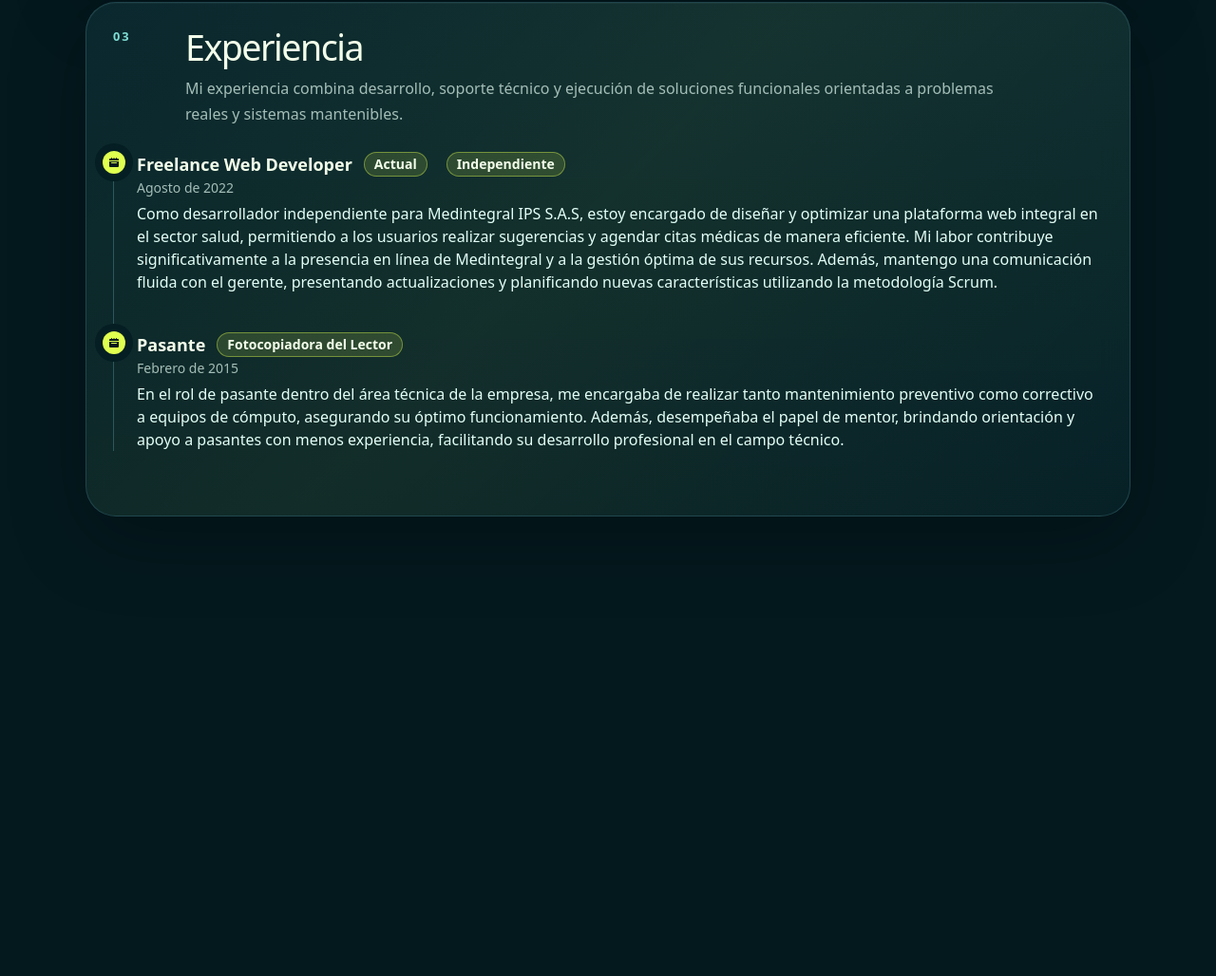
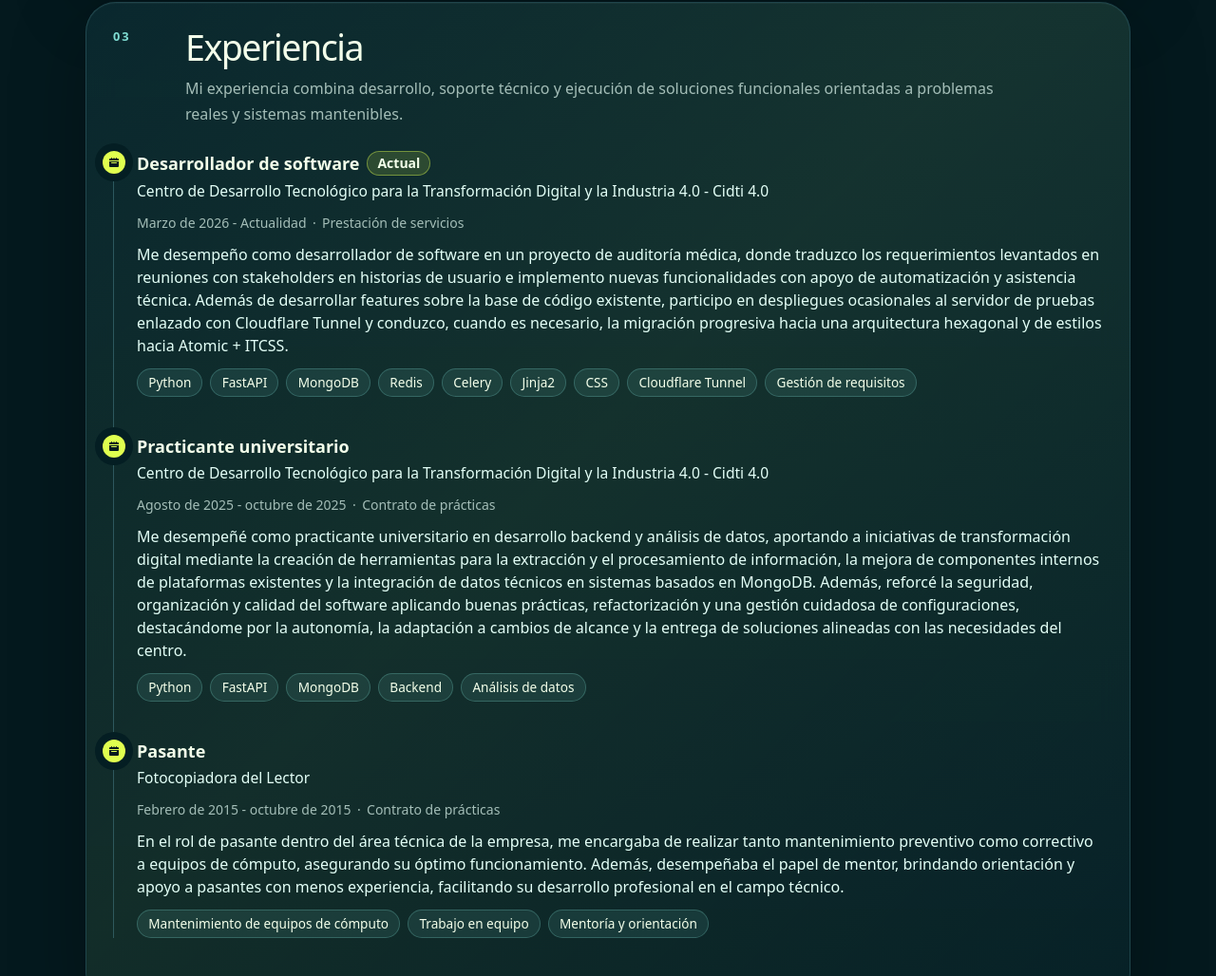
Before and after one commit to smaje99/portfolio, an Astro site: page / in a window 1280 px wide. Shown: the part 1681-2709 px from the top of the page at 95% size. Before the commit the page ends 2305 px from the top, so only its background shows below. Built offline with nearby package versions, Linux system fonts and the light colour scheme; Astro itself is replaced by a stand-in of ours.

Commit message:
✨ feat(experience): refresh portfolio timeline with CIDTI roles and richer metadata
- replace the freelance entry with current and internship roles at CIDTI 4.0
- show date ranges, employment type, and skill chips in the experience timeline
- update English experience copy and present-date labels for the new timeline format

```diff
--- a/src/components/Experience.astro
+++ b/src/components/Experience.astro
@@ -8,7 +8,7 @@ interface Props {
   readonly locale: Locale;
   readonly labels: {
     current: string;
-    latest: string;
+    present: string;
   };
 }
 
--- a/src/components/ExperienceItem.astro
+++ b/src/components/ExperienceItem.astro
@@ -1,7 +1,7 @@
 ---
 import CalendarIcon from "../icons/CalendarIcon.astro";
 import { type Experience } from "../types/experience";
-import { formatDateToMonthYear } from '../utils/date';
+import { formatDateRange } from '../utils/date';
 import { capitalizeFirstLetter } from '../utils/string';
 import type { Locale } from '../i18n/site';
 
@@ -9,7 +9,7 @@ interface Props extends Experience {
   locale: Locale;
   labels: {
     current: string;
-    latest: string;
+    present: string;
   };
 }
 
@@ -18,9 +18,11 @@ const {
   company,
   description,
   startDate,
+  endDate,
+  typeOfEmployment,
   link,
   current,
-  latest,
+  skills,
   locale,
   labels,
 } = Astro.props;
@@ -30,16 +32,30 @@ const {
   <span>
     <CalendarIcon />
   </span>
+  <div class="experience-copy">
+    <div class="experience-header">
       <h3>
         {position}
         {current ? <span>{labels.current}</span> : null}
-    {latest ? <span>{labels.latest}</span> : null}
-    <span>{company}</span>
       </h3>
-  <time datetime={startDate.toDateString()}>
-    {capitalizeFirstLetter(formatDateToMonthYear(startDate, locale))}
+      <p>{company}</p>
+    </div>
+    <p class="experience-meta">
+      <time datetime={startDate.toISOString()}>
+        {capitalizeFirstLetter(formatDateRange(startDate, endDate, locale, labels.present))}
       </time>
-  <p>{description}</p>
+      <span aria-hidden="true">·</span>
+      <span>{typeOfEmployment}</span>
+    </p>
+    <p class="experience-description">{description}</p>
+    {skills.length ? (
+      <ul class="experience-skills">
+        {skills.map((skill) => (
+          <li>{skill}</li>
+        ))}
+      </ul>
+    ) : null}
+  </div>
   {link ? <a href="#" /> : null}
 </li>
 
@@ -75,54 +91,84 @@ const {
       }
     }
 
+    & .experience-copy {
+      display: grid;
+      gap: 0.75rem;
+    }
+
+    & .experience-header {
+      display: grid;
+      gap: 0.25rem;
+
       & > h3 {
         display: inline-flex;
+        flex-wrap: wrap;
         align-items: center;
-
-      margin-bottom: 0.25rem;
-
+        gap: 0.5rem;
+        margin: 0;
         font-size: 1.125rem;
-      line-height: 1.75rem;
+        line-height: 1.5rem;
         font-weight: 600;
-
         color: var(--foreground);
 
         & > span {
           font-size: 0.875rem;
           line-height: 1.25rem;
-
-        margin-inline-start: 0.75rem;
-        margin-inline-end: 0.5rem;
           padding: 0.125rem 0.625rem;
-
           border: 1px solid rgb(224 255 79 / 40%);
           border-radius: 999px;
-
           background-color: rgb(224 255 79 / 14%);
           color: var(--foreground);
         }
       }
 
-    & > time {
-      display: block;
-
-      margin-bottom: 0.5rem;
-
-      font-size: 0.875rem;
-      line-height: 1;
-      font-weight: 400;
-
-      color: var(--muted-foreground);
+      & > p {
+        margin: 0;
+        font-size: 0.975rem;
+        line-height: 1.5rem;
+        color: var(--secondary-foreground);
+      }
     }
 
-    & > p {
-      margin-bottom: 1rem;
+    & .experience-meta {
+      display: flex;
+      flex-wrap: wrap;
+      gap: 0.4rem;
+      margin: 0;
+      font-size: 0.875rem;
+      line-height: 1.4;
+      color: var(--muted-foreground);
 
+      & > time {
+        display: inline;
+      }
+    }
+
+    & .experience-description {
+      margin: 0;
       font-size: 1rem;
       line-height: 1.5rem;
       font-weight: 400;
+      color: var(--secondary-foreground);
+    }
 
-      color: var(--secondary-foreground);
+    & .experience-skills {
+      display: flex;
+      flex-wrap: wrap;
+      gap: 0.5rem;
+      margin: 0;
+      padding: 0;
+      list-style: none;
+
+      & > li {
+        padding: 0.35rem 0.7rem;
+        border: 1px solid rgb(127 221 211 / 25%);
+        border-radius: 999px;
+        background: rgb(127 221 211 / 10%);
+        color: var(--foreground);
+        font-size: 0.85rem;
+        line-height: 1.2;
+      }
     }
   }
 </style>
--- a/src/content/experiences/freelance-2022.md
+++ /dev/null
@@ -1,9 +0,0 @@
----
-position: "Freelance Web Developer"
-company: "Independiente"
-description: "Como desarrollador independiente para Medintegral IPS S.A.S, estoy encargado de diseñar y optimizar una plataforma web integral en el sector salud, permitiendo a los usuarios realizar sugerencias y agendar citas médicas de manera eficiente. Mi labor contribuye significativamente a la presencia en línea de Medintegral y a la gestión óptima de sus recursos. Además, mantengo una comunicación fluida con el gerente, presentando actualizaciones y planificando nuevas características utilizando la metodología Scrum."
-startDate: "2022-08-01"
-typeOfEmployment: "Profesional independiente"
-current: true
-skills: ["Next.js", "Scrum", "Redis", "Python", "FastAPI", "SQLAlchemy ORM", "React.js", "TailwindCSS", "TypeScript", "CSS", "PostgreSQL"]
----
--- /dev/null
+++ b/src/content/experiences/software-developer-cidti-2026.md
@@ -0,0 +1,9 @@
+---
+position: "Desarrollador de software"
+company: "Centro de Desarrollo Tecnológico para la Transformación Digital y la Industria 4.0 - Cidti 4.0"
+description: "Me desempeño como desarrollador de software en un proyecto de auditoría médica, donde traduzco los requerimientos levantados en reuniones con stakeholders en historias de usuario e implemento nuevas funcionalidades con apoyo de automatización y asistencia técnica. Además de desarrollar features sobre la base de código existente, participo en despliegues ocasionales al servidor de pruebas enlazado con Cloudflare Tunnel y conduzco, cuando es necesario, la migración progresiva hacia una arquitectura hexagonal y de estilos hacia Atomic + ITCSS."
+startDate: "2026-03-01"
+typeOfEmployment: "Prestación de servicios"
+current: true
+skills: ["Python", "FastAPI", "MongoDB", "Redis", "Celery", "Jinja2", "CSS", "Cloudflare Tunnel", "Gestión de requisitos"]
+---
--- /dev/null
+++ b/src/content/experiences/university-intern-cidti-2025.md
@@ -0,0 +1,9 @@
+---
+position: "Practicante universitario"
+company: "Centro de Desarrollo Tecnológico para la Transformación Digital y la Industria 4.0 - Cidti 4.0"
+description: "Me desempeñé como practicante universitario en desarrollo backend y análisis de datos, aportando a iniciativas de transformación digital mediante la creación de herramientas para la extracción y el procesamiento de información, la mejora de componentes internos de plataformas existentes y la integración de datos técnicos en sistemas basados en MongoDB. Además, reforcé la seguridad, organización y calidad del software aplicando buenas prácticas, refactorización y una gestión cuidadosa de configuraciones, destacándome por la autonomía, la adaptación a cambios de alcance y la entrega de soluciones alineadas con las necesidades del centro."
+startDate: "2025-08-01"
+endDate: "2025-10-31"
+typeOfEmployment: "Contrato de prácticas"
+skills: ["Python", "FastAPI", "MongoDB", "Backend", "Análisis de datos"]
+---
--- a/src/i18n/site.ts
+++ b/src/i18n/site.ts
@@ -21,7 +21,7 @@ type ProjectItem = {
 
 type ExperienceLabels = {
   current: string;
-  latest: string;
+  present: string;
 };
 
 type HomeCopy = {
@@ -144,7 +144,7 @@ const homeCopy: Record<Locale, HomeCopy> = {
     },
     experienceLabels: {
       current: 'Actual',
-      latest: 'Último',
+      present: 'Actualidad',
     },
     logoAlt: 'Logotipo de Sergio Majé',
   },
@@ -225,7 +225,7 @@ const homeCopy: Record<Locale, HomeCopy> = {
     },
     experienceLabels: {
       current: 'Current',
-      latest: 'Latest',
+      present: 'Present',
     },
     logoAlt: 'Sergio Majé logo',
   },
@@ -246,11 +246,21 @@ const experienceTranslations: Partial<
   >
 > = {
   en: {
-    'freelance-2022.md': {
-      company: 'Independent',
+    'software-developer-cidti-2026.md': {
+      position: 'Software Developer',
+      company:
+        'Centro de Desarrollo Tecnológico para la Transformación Digital y la Industria 4.0 - Cidti 4.0',
       description:
-        'As an independent developer for Medintegral IPS S.A.S, I design and improve a healthcare web platform that lets users submit suggestions and book medical appointments efficiently. My work strengthens Medintegral’s online presence and helps optimize operational workflows. I also keep close communication with the company manager, sharing progress updates and planning new features using Scrum.',
-      typeOfEmployment: 'Independent contractor',
+        'I work as a software developer on a medical auditing project, turning requirements gathered in stakeholder meetings into user stories and implementing new features with support from automation and technical assistance. Alongside feature development on the existing codebase, I occasionally handle deployments to the testing server connected through Cloudflare Tunnel and, when needed, drive the gradual migration toward a hexagonal architecture and an Atomic + ITCSS styling approach.',
+      typeOfEmployment: 'Service contractor',
+    },
+    'university-intern-cidti-2025.md': {
+      position: 'University Intern',
+      company:
+        'Centro de Desarrollo Tecnológico para la Transformación Digital y la Industria 4.0 - Cidti 4.0',
+      description:
+        'I worked as a university intern in backend development and data analysis, contributing to digital transformation initiatives through tools for information extraction and processing, improvements to internal platform components, and the integration of technical data into MongoDB-based systems. I also strengthened software security, organization, and quality by applying good practices, refactoring, and careful configuration management, standing out for autonomy, adaptability to scope changes, and the delivery of solutions aligned with the center’s needs.',
+      typeOfEmployment: 'Internship contract',
     },
     'internship-2015.md': {
       position: 'Intern',
--- a/src/utils/date.ts
+++ b/src/utils/date.ts
@@ -2,3 +2,15 @@ export function formatDateToMonthYear(date: Date, locale = 'es') {
   const format = new Intl.DateTimeFormat(locale, { month: 'long', year: 'numeric' });
   return format.format(date);
 }
+
+export function formatDateRange(
+  startDate: Date,
+  endDate: Date | undefined,
+  locale = 'es',
+  presentLabel: string,
+) {
+  const start = formatDateToMonthYear(startDate, locale);
+  const end = endDate ? formatDateToMonthYear(endDate, locale) : presentLabel;
+
+  return `${start} - ${end}`;
+}
```
Lines whose indentation alone changed are shown as unchanged.
